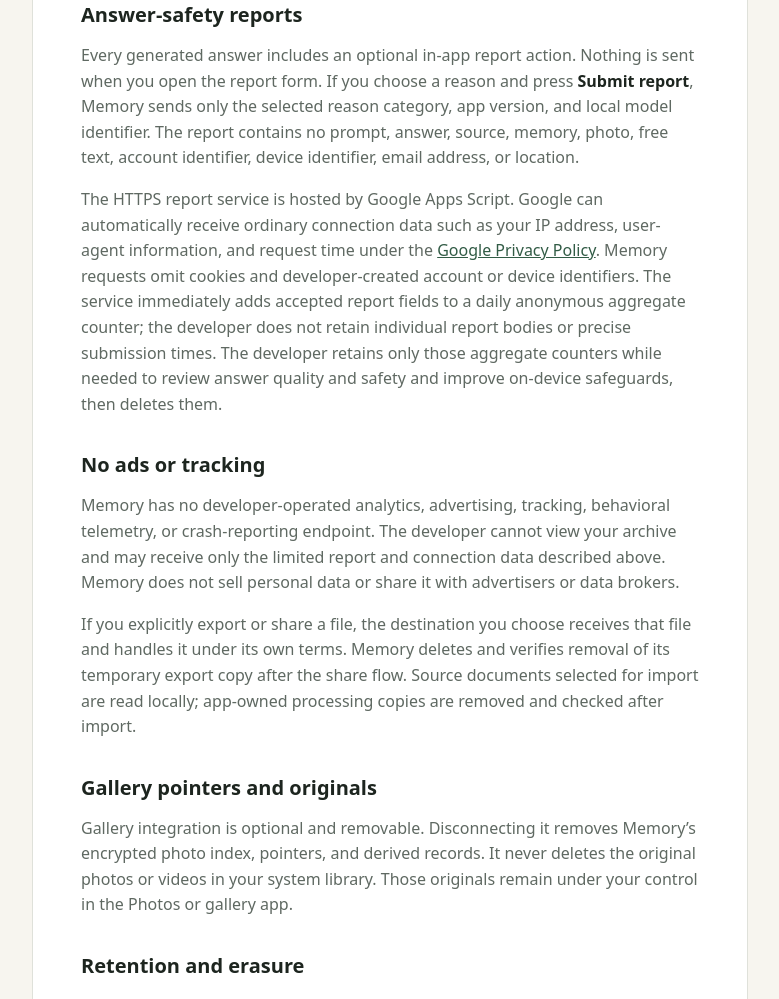
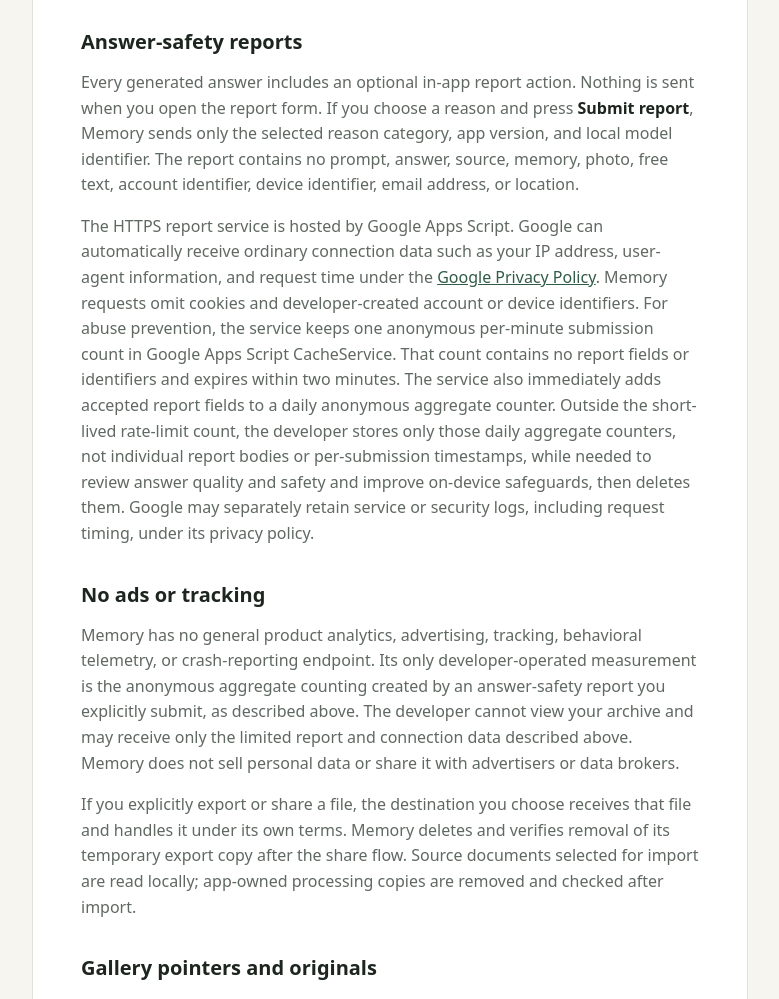
Before and after one commit to hwangso595/memory-privacy, a plain HTML site: page index.html in a window 1280 px wide. Shown: the part 1683-2682 px from the top of the page, without its empty margins (250-1029 px from the left). Drawn offline with Linux system fonts and the light colour scheme.

Commit message:
Document in-app safety reports

```diff
--- a/index.html
+++ b/index.html
@@ -75,7 +75,7 @@
       <p class="effective"><strong>Effective:</strong> August 16, 2026</p>
       <p class="effective"><strong>Developer:</strong> DoubleMM</p>
 
-      <p class="summary"><strong>Memory is local by default.</strong> The app has no account requirement and does not collect, sell, or share your memories. It has no ads, analytics, tracking, behavioral telemetry, or crash-reporting service. The only optional network actions are the model download and a content-free answer-safety report, both described below.</p>
+      <p class="summary"><strong>Memory is local by default.</strong> The app has no account requirement and does not collect, sell, or share your memories. It has no ads, tracking, behavioral telemetry, or crash-reporting service. It performs no background analytics. Only an answer-safety report you explicitly submit creates the limited anonymous counters described below. The other optional network action is the model download.</p>
 
       <h2>What stays on your device</h2>
       <p>Memory processes and stores the following inside its private app storage:</p>
@@ -98,10 +98,10 @@
 
       <h2>Answer-safety reports</h2>
       <p>Every generated answer includes an optional in-app report action. Nothing is sent when you open the report form. If you choose a reason and press <strong>Submit report</strong>, Memory sends only the selected reason category, app version, and local model identifier. The report contains no prompt, answer, source, memory, photo, free text, account identifier, device identifier, email address, or location.</p>
-      <p>The HTTPS report service is hosted by Google Apps Script. Google can automatically receive ordinary connection data such as your IP address, user-agent information, and request time under the <a href="https://policies.google.com/privacy">Google Privacy Policy</a>. Memory requests omit cookies and developer-created account or device identifiers. The service immediately adds accepted report fields to a daily anonymous aggregate counter; the developer does not retain individual report bodies or precise submission times. The developer retains only those aggregate counters while needed to review answer quality and safety and improve on-device safeguards, then deletes them.</p>
+      <p>The HTTPS report service is hosted by Google Apps Script. Google can automatically receive ordinary connection data such as your IP address, user-agent information, and request time under the <a href="https://policies.google.com/privacy">Google Privacy Policy</a>. Memory requests omit cookies and developer-created account or device identifiers. For abuse prevention, the service keeps one anonymous per-minute submission count in Google Apps Script CacheService. That count contains no report fields or identifiers and expires within two minutes. The service also immediately adds accepted report fields to a daily anonymous aggregate counter. Outside the short-lived rate-limit count, the developer stores only those daily aggregate counters, not individual report bodies or per-submission timestamps, while needed to review answer quality and safety and improve on-device safeguards, then deletes them. Google may separately retain service or security logs, including request timing, under its privacy policy.</p>
 
       <h2>No ads or tracking</h2>
-      <p>Memory has no developer-operated analytics, advertising, tracking, behavioral telemetry, or crash-reporting endpoint. The developer cannot view your archive and may receive only the limited report and connection data described above. Memory does not sell personal data or share it with advertisers or data brokers.</p>
+      <p>Memory has no general product analytics, advertising, tracking, behavioral telemetry, or crash-reporting endpoint. Its only developer-operated measurement is the anonymous aggregate counting created by an answer-safety report you explicitly submit, as described above. The developer cannot view your archive and may receive only the limited report and connection data described above. Memory does not sell personal data or share it with advertisers or data brokers.</p>
       <p>If you explicitly export or share a file, the destination you choose receives that file and handles it under its own terms. Memory deletes and verifies removal of its temporary export copy after the share flow. Source documents selected for import are read locally; app-owned processing copies are removed and checked after import.</p>
 
       <h2>Gallery pointers and originals</h2>
```
